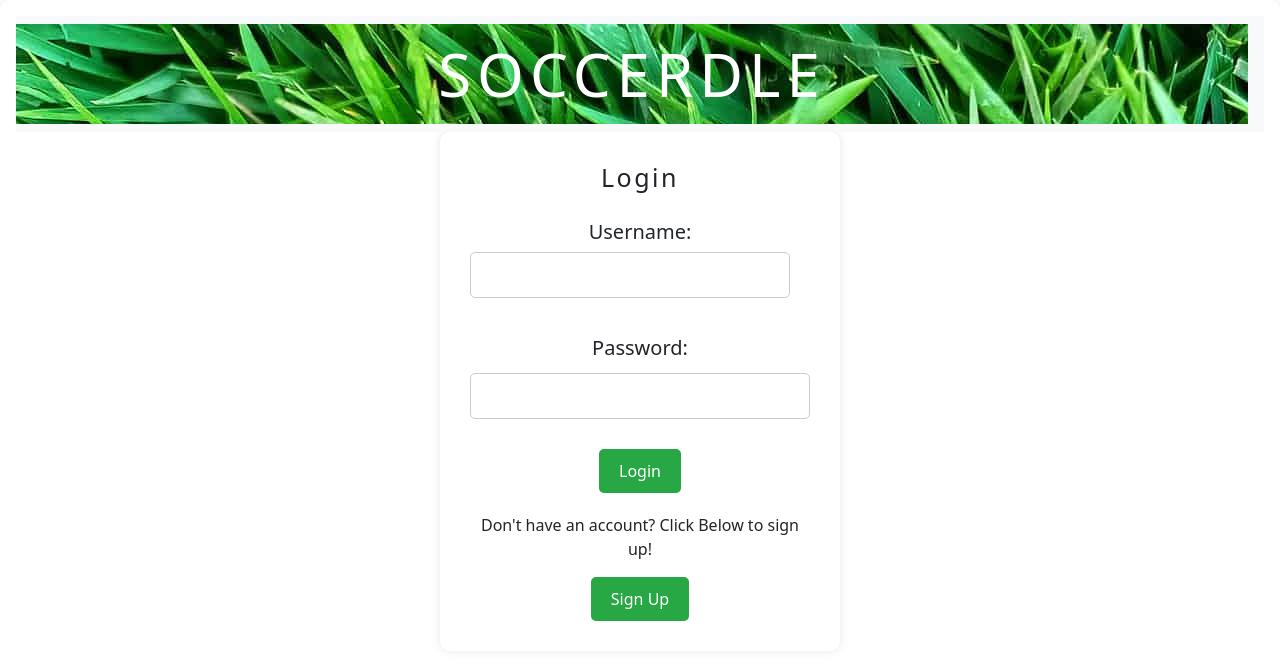
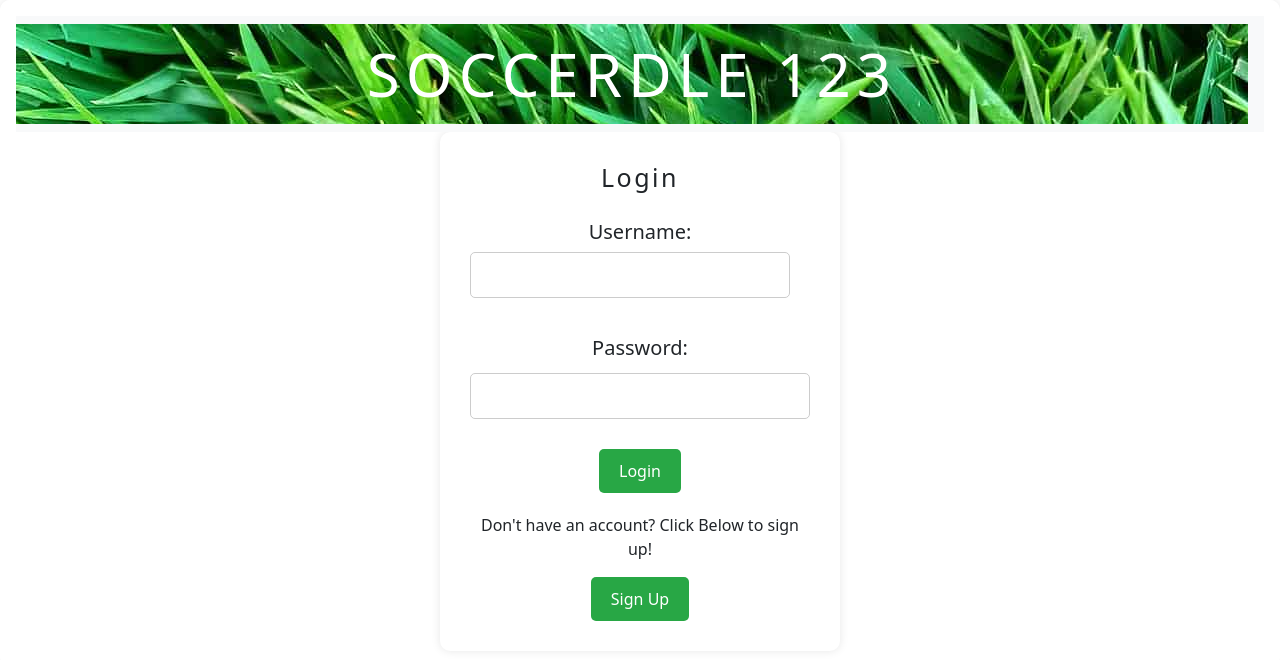
Before and after one commit to hussen2003/soccer-guesser-MERN, a React (Create React App) app in the folder frontend/: page / in a window 1280 px wide. Shown: the top 660 px of the page. Built offline with nearby package versions, Linux system fonts and the light colour scheme.

Commit message:
IGNORE THIS

```diff
--- a/frontend/src/components/header/Header.js
+++ b/frontend/src/components/header/Header.js
@@ -8,7 +8,7 @@ const Header = () => {
   <div>
     <Navbar expand="lg" className="bg-body-tertiary">
       <Navbar.Brand>
-        <Nav.Link href="/">SOCCERDLE</Nav.Link>
+        <Nav.Link href="/">SOCCERDLE 123</Nav.Link>
       </Navbar.Brand>
     </Navbar>
   </div>
```
